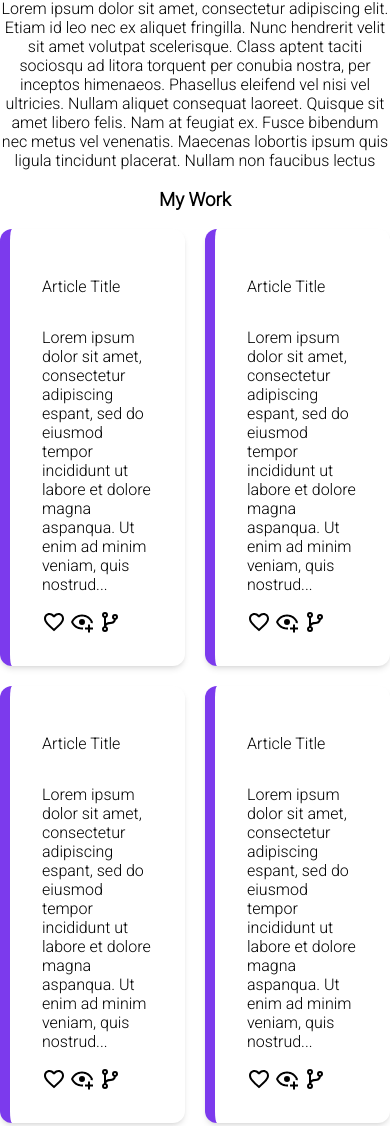
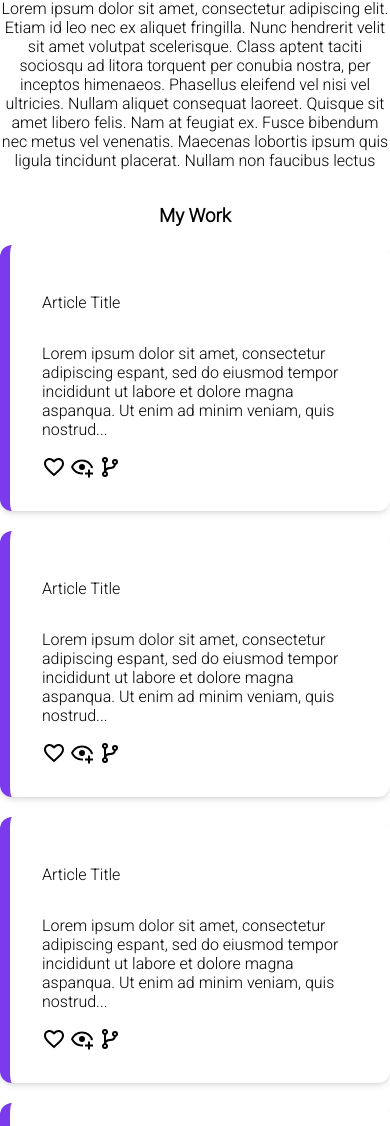
Before and after one commit to xonin-hush/Odin-Homepage, a website built with webpack: page dist/index.html in a window 390 px wide. Shown: the part 406-1532 px from the top of the page. Built offline with nearby package versions, Linux system fonts and the light colour scheme; files whose address does not match are found by name; a web font is replaced by a local one.

Commit message:
Warp cards if max-width less than 600px

```diff
--- a/src/style.css
+++ b/src/style.css
@@ -29,9 +29,16 @@ html {
 .cards {
   display: grid;
   grid-template-columns: repeat(2, 1fr);
-  grid-column: 1/2;
+  /* grid-column: 1/2; */
   gap: 20px;
 }
+@media (max-width:600px) {
+  .cards{
+    display: grid;
+    grid-template-columns: repeat(1,1fr);
+  }
+}
+
 
 .card {
   display: flex;
@@ -44,7 +51,7 @@ html {
   border-left: 10px solid #7c3aed;
   box-shadow: 0 4px 6px -1px rgb(0 0 0 / 0.1), 0 2px 4px -2px rgb(0 0 0 / 0.1);
 }
-/* section{
+section{
   display: flex;
   flex-direction: column;
-} */
+}
```
